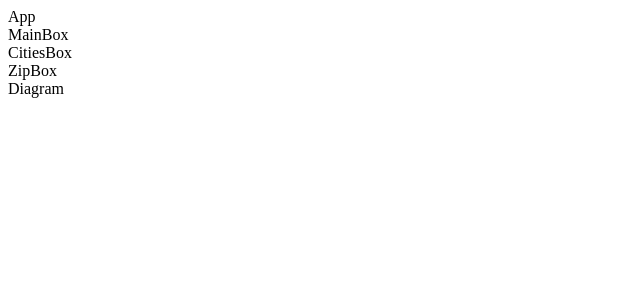
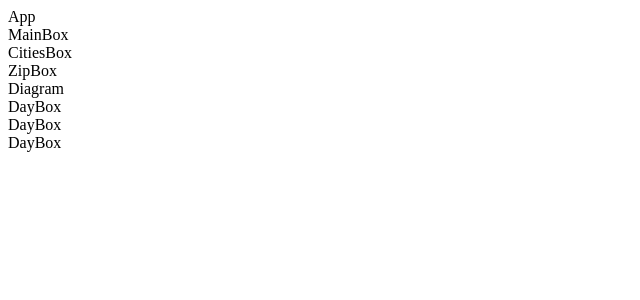
Before and after one commit to chingu-voyages/v10-geckos-team-04, a React (Create React App) app in the folder spiral-weather/: page / in a window 1280 px wide. Shown: the top 300 px of the page, without its empty margins (0-640 px from the left). Built offline with nearby package versions, Linux system fonts and the light colour scheme.

Commit message:
Feat: Add <DayBox>

```diff
--- /dev/null
+++ b/spiral-weather/src/components/DayBox.js
@@ -0,0 +1,7 @@
+import React from 'react';
+
+const DayBox = () => {
+  return <div>DayBox</div>;
+};
+
+export default DayBox;
--- a/spiral-weather/src/components/Diagram.js
+++ b/spiral-weather/src/components/Diagram.js
@@ -1,8 +1,12 @@
 import React from 'react';
+import DayBox from './DayBox'
 
 const Diagram = () => {
   return <div>
            Diagram
+           <DayBox/>
+           <DayBox/>
+           <DayBox/>
          </div>;
 };
 
```
